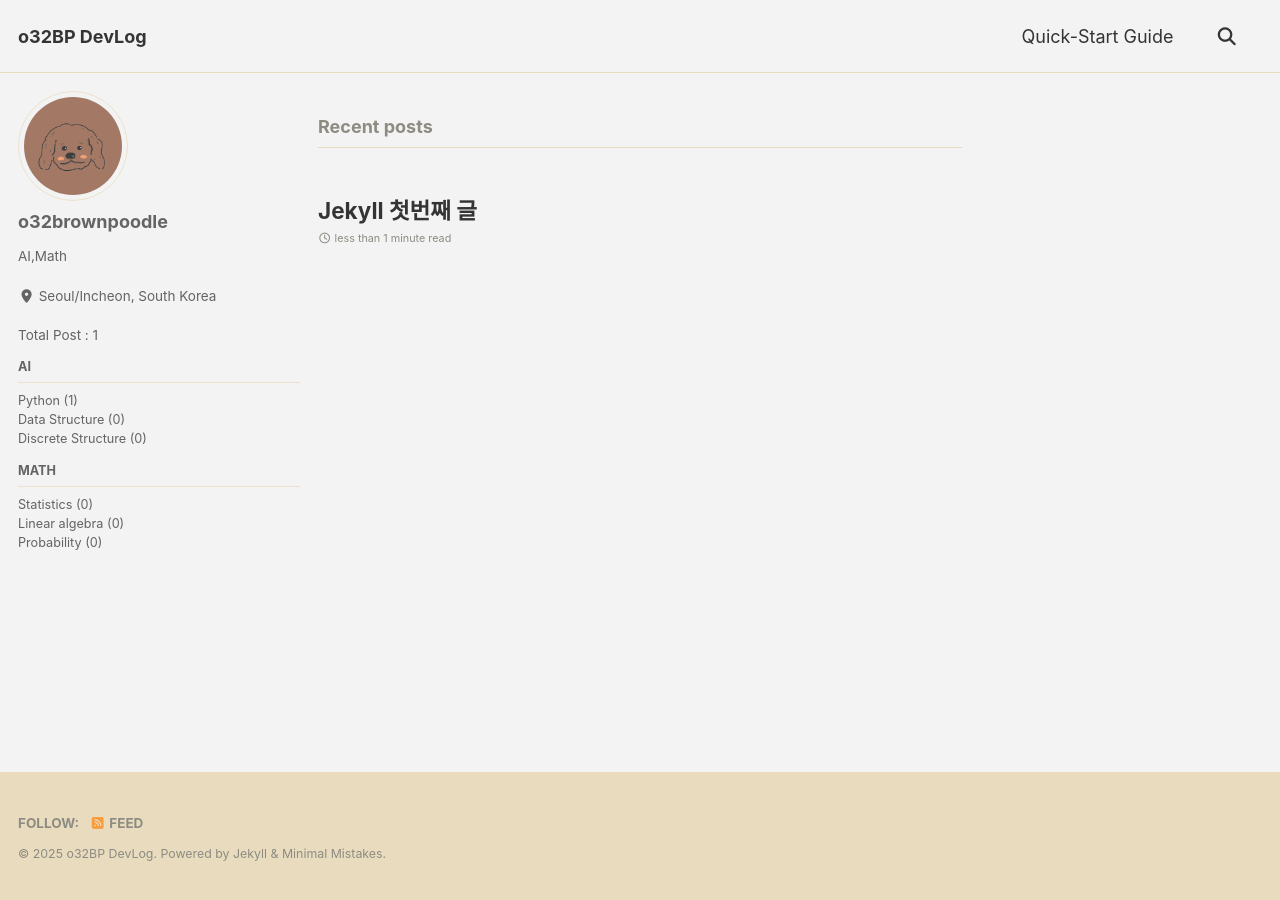
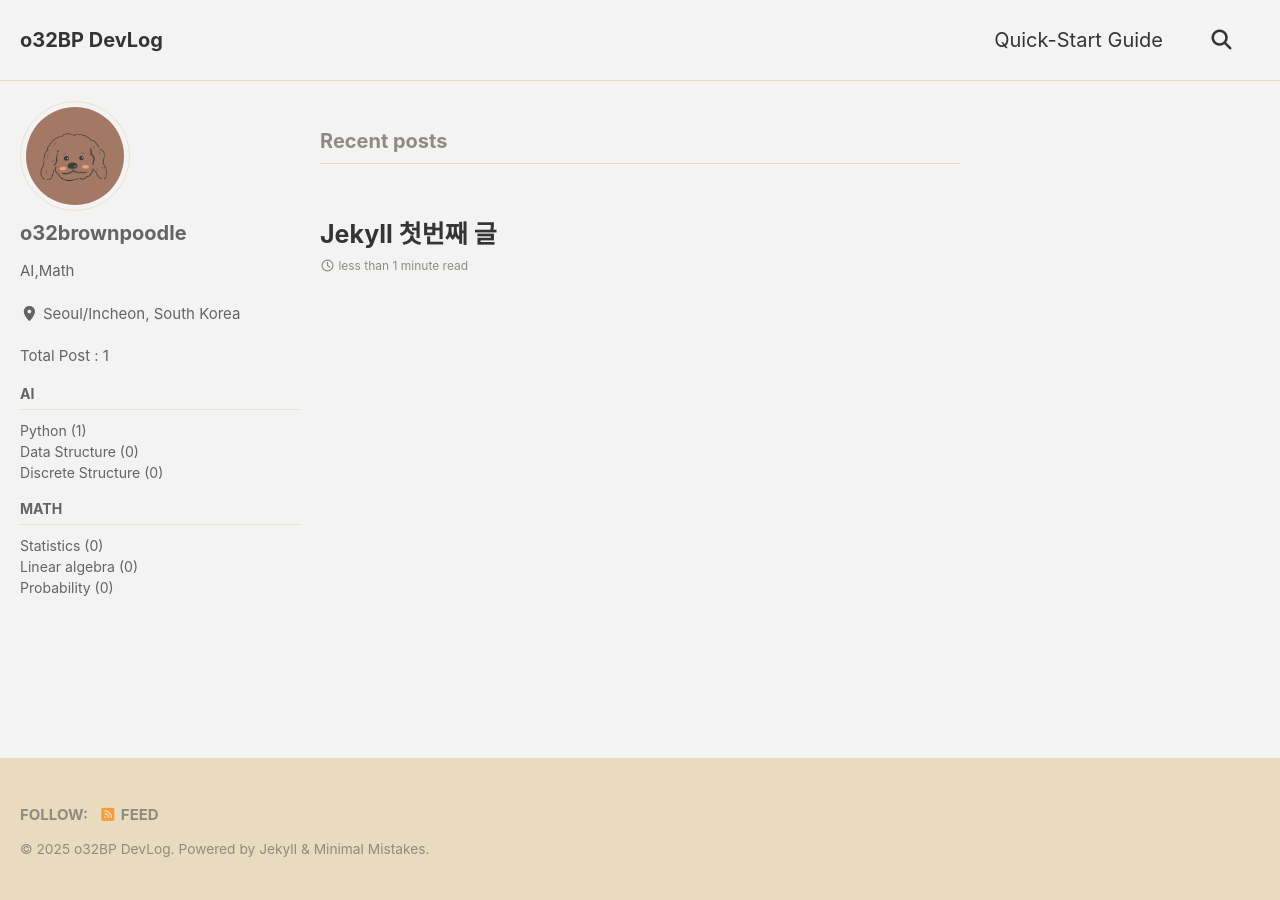
Before and after one commit to o32brownpoodle/o32brownpoodle.github.io, a Jekyll site: the page built from index.html, in a window 1280 px wide. Built offline with Jekyll 4.4.1, drawn with Linux system fonts in a browser that asks for light colours; cached includes are drawn as plain includes; the list of posts is cut into pages by our own code; a style sheet for code colours, icons or effects is not loaded.

Commit message:
Update main.scss

```diff
--- a/assets/css/main.scss
+++ b/assets/css/main.scss
@@ -9,7 +9,7 @@
 @import "minimal-mistakes"; // main partials
 
 //font import
-@import url('https://fonts.googleapis.com/css?family=Inconsolata');
+@import url('https://github.com/hbin/top-programming-fonts/blob/c8b0a2a5acbe6ba9296fed4c58215a71e9cf1ee2/Menlo-Regular.ttf');
 
 $serif              : "Inconsolata", monospace, "PT Serif", Georgia, Times, serif;
 $sans-serif-narrow  : "Inconsolata", monospace, "PT Sans Narrow", -apple-system, BlinkMacSystemFont, "Roboto", "Segoe UI", "Helvetica Neue", "Lucida Grande", Arial, sans-serif;
@@ -19,17 +19,17 @@
 $caption-font-family: $serif !default;
 
 html {
-    font-size: 12px; // originally 16px
+    font-size: 14px; // originally 16px
     @include breakpoint($medium) {
-        font-size: 14px; // originally 18px
+        font-size: 16px; // originally 18px
     }
 
     @include breakpoint($large) {
-        font-size: 16px; // originally 20px
+        font-size: 18px; // originally 20px
     }
 
     @include breakpoint($x-large) {
-        font-size: 18px; // originally 22px
+        font-size: 20px; // originally 22px
     }
 }
 
```
